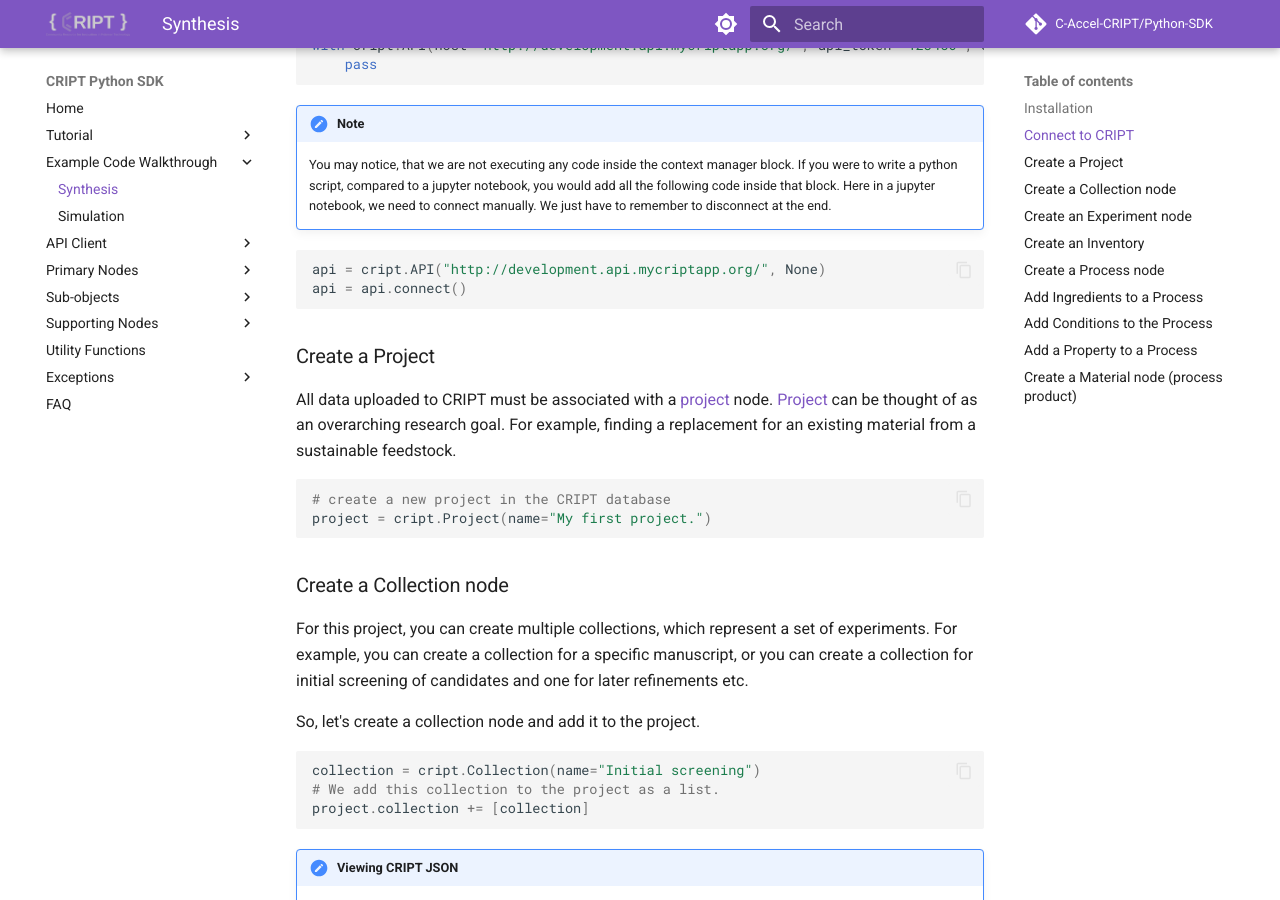
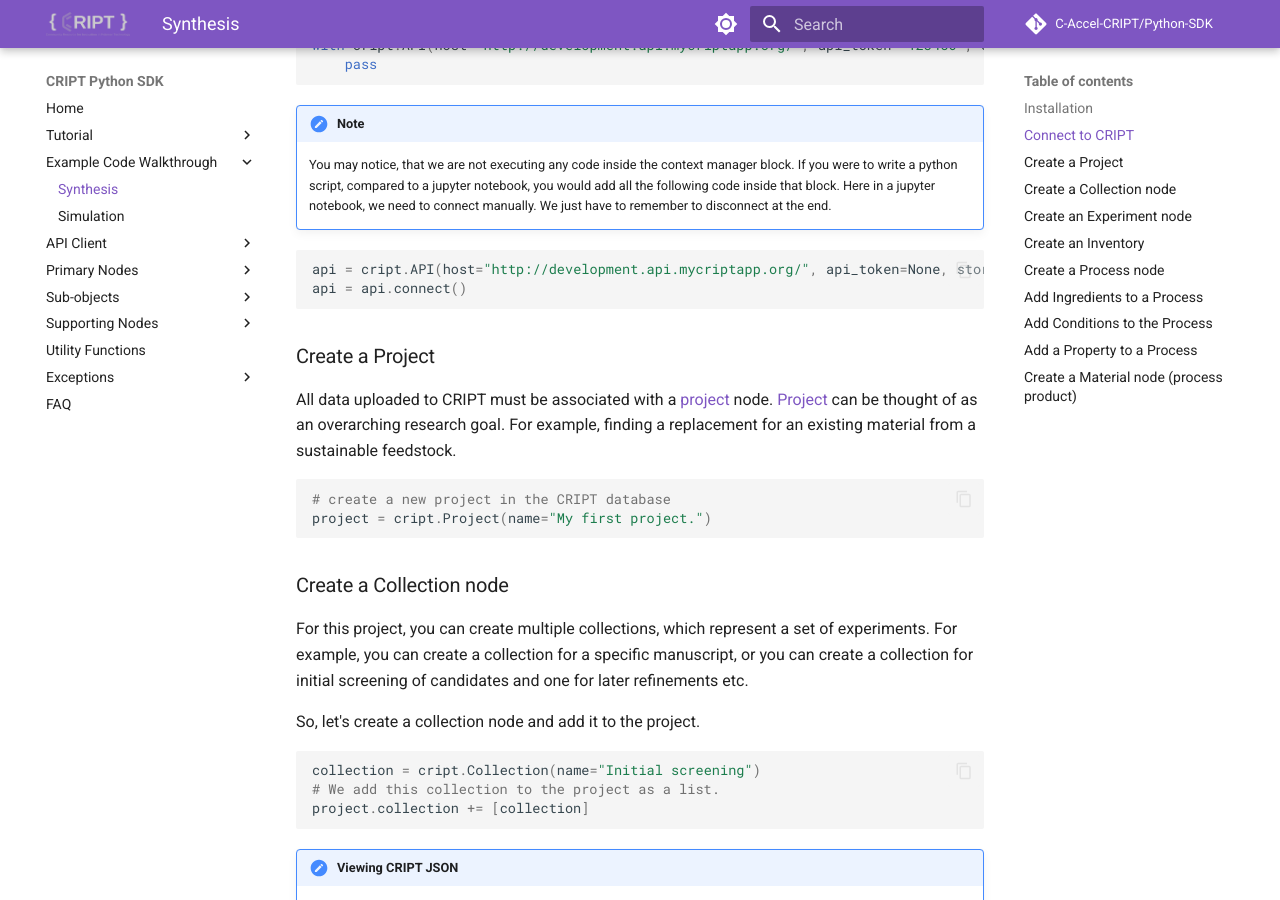
Before and after one commit to C-Accel-CRIPT/Python-SDK, an MkDocs documentation site: the page built from docs/examples/synthesis.md, in a window 1280 px wide and 900 px high, scrolled down 810 px. Built offline with MkDocs 1.6.1 and Material for MkDocs 9.7.7, drawn with Linux system fonts in a browser that asks for light colours; comment, search, counter and statistics services are not loaded.

Commit message:
updated synthesis.md with the new API tokens
made it into named arguments

````diff
--- a/docs/examples/synthesis.md
+++ b/docs/examples/synthesis.md
@@ -55,7 +55,7 @@
     Here in a jupyter notebook, we need to connect manually. We just have to remember to disconnect at the end.
 
 ```python
-api = cript.API("http://development.api.mycriptapp.org/", None)
+api = cript.API(host="http://development.api.mycriptapp.org/", api_token=None, storage_token=None)
 api = api.connect()
 ```
 
````
